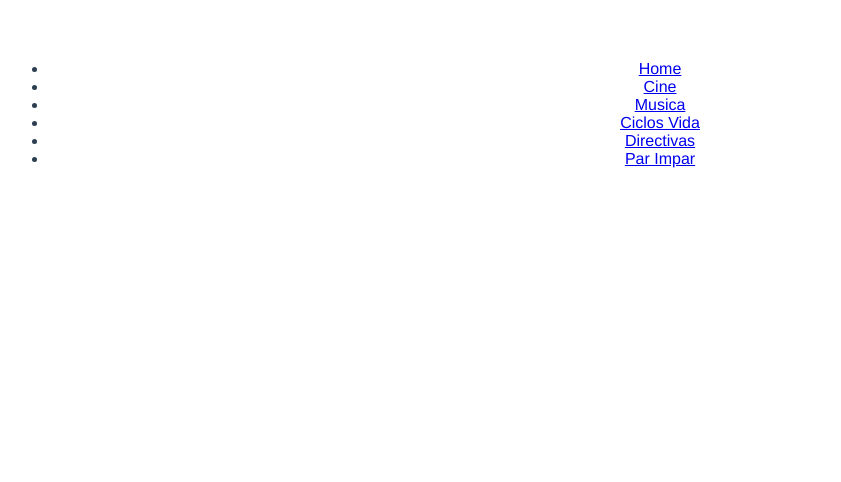
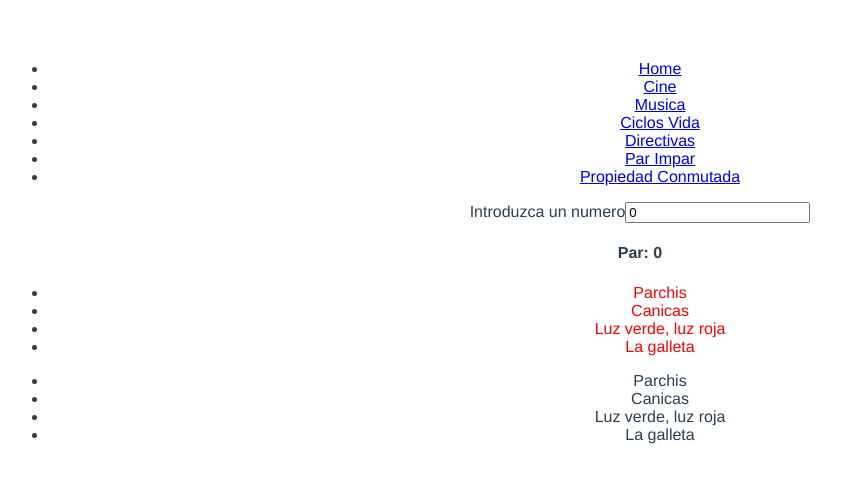
Before and after one commit to angeldzz/primervue, a Vue app: page /propiedadConmutada in a window 1280 px wide. Shown: the top 482 px of the page, without its empty margins (0-841 px from the left). Built offline with nearby package versions, Linux system fonts and the light colour scheme.

Commit message:
pripiedades computed (conmutadas)

```diff
--- a/src/components/MenuComponent.vue
+++ b/src/components/MenuComponent.vue
@@ -7,6 +7,7 @@
         <li class="menu-item"><router-link to="/ciclosVida" class="menu-link">Ciclos Vida</router-link></li>
         <li class="menu-item"><router-link to="/directivas" class="menu-link">Directivas</router-link></li>
         <li class="menu-item"><router-link to="/parimpar" class="menu-link">Par Impar</router-link></li>
+        <li class="menu-item"><router-link to="/propiedadConmutada" class="menu-link">Propiedad Conmutada</router-link></li>
     </ul>
   </div>
 </template>
--- /dev/null
+++ b/src/components/PropiedadConmutada.vue
@@ -0,0 +1,45 @@
+<template>
+  <div>
+    <label>Introduzca un numero</label>
+    <input type="text" v-model="numero">
+    <div v-html="evaluarNumero"></div>
+    <ul>
+        <li v-for="game in juegosRojos" :key="game" v-html="game">
+        </li>
+    </ul>
+    <ul>
+        <li v-for="game in juegos" :key="game">
+            {{ game }}
+        </li>
+    </ul>
+  </div>
+</template>
+
+<script>
+export default {
+    name: "PropiedadConmutada",
+    computed:{
+        evaluarNumero(){
+            let data = "";
+            if(this.numero % 2 === 0){
+                data =  `<h4 style:"color:green">Par: ${this.numero}</h4>`;
+            }else{
+                data =  `<h4 style:"color:red">Impar: ${this.numero}</h4>`;
+            }
+            return data;
+        }
+        ,
+        juegosRojos(){
+            return this.juegos.map((juego) =>{
+                return `<span style="color:red;">${juego}</span>`
+            })
+        }
+    },
+    data(){
+        return{
+            numero: 0,
+            juegos:["Parchis","Canicas","Luz verde, luz roja","La galleta"]
+        }
+    }
+}
+</script>
--- a/src/components/Router.js
+++ b/src/components/Router.js
@@ -8,6 +8,7 @@ import MusicaComponent from '../components/MusicaComponent.vue'
 import CiclosVida from '../components/CiclosVida.vue'
 import DirectivasComponent from "../components/DirectivasComponent.vue";
 import ParImpar from "../components/ParImpar.vue";
+import PropiedadConmutada from "../components/PropiedadConmutada.vue";
 //Un array con las rutas de navegacion
 
 const myRoutes = [
@@ -17,6 +18,7 @@ const myRoutes = [
     {path:"/ciclosVida", component: CiclosVida},
     {path:"/directivas", component: DirectivasComponent},
     {path:"/parimpar", component: ParImpar},
+    {path:"/propiedadConmutada", component: PropiedadConmutada},
 ]
 //Creamos una variable para el router indicando el tipo de navegacion y las rutas
 const router = createRouter({
```
